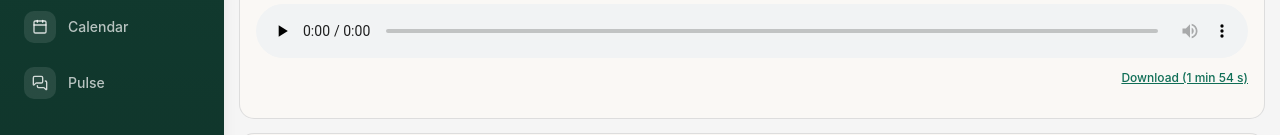
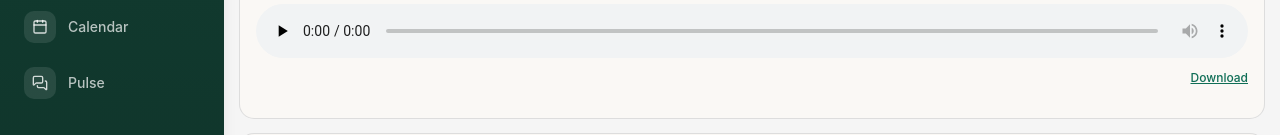
Before and after one commit to DibbayajyotiRoy/on-ground-demo, a React (Vite) app: page / in a window 1280 px wide. Both pictures are taken after a click on the button "Plan". Shown: the part 179-314 px from the top of the page. Built offline with nearby package versions, Linux system fonts and the light colour scheme.

Commit message:
docs: describe the new demo recording accurately

```diff
--- a/src/features/plan/PlanScreen.tsx
+++ b/src/features/plan/PlanScreen.tsx
@@ -343,7 +343,7 @@ export function PlanScreen({
               download
               className="text-xs font-medium text-[#0f6e56] underline"
             >
-              Download (1 min 54 s)
+              Download
             </a>
           </div>
         </CardContent>
```
Also changed, not shown: 1 other file (tests, documents, lock files or other folders).
